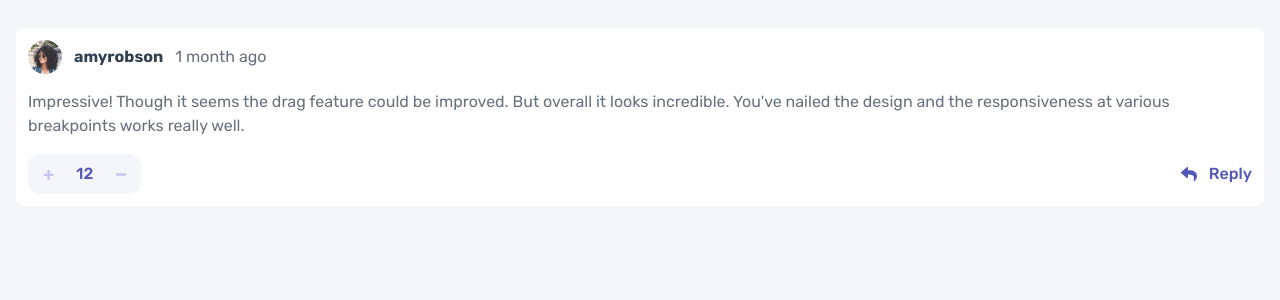
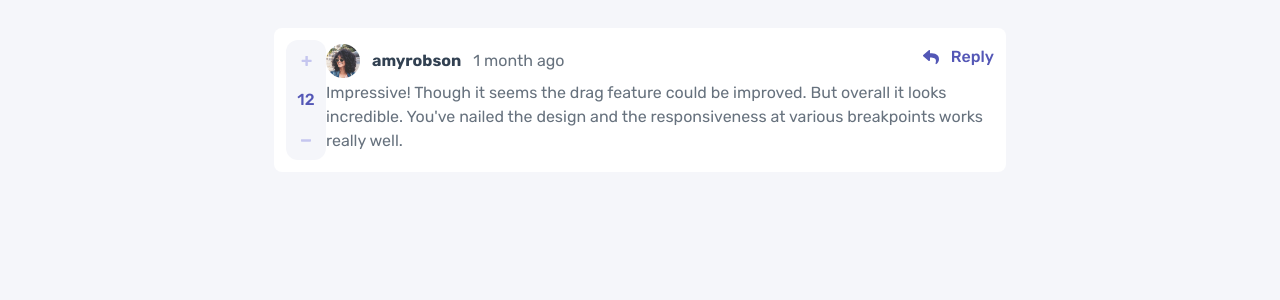
Before and after one commit to devPauloski/interactive-comments-section, a React (Vite) app: page / in a window 1280 px wide. Shown: the top 300 px of the page. Built offline with nearby package versions, Linux system fonts and the light colour scheme.

Commit message:
feat: draft comment component for desktop  screens

```diff
--- a/src/App.jsx
+++ b/src/App.jsx
@@ -9,30 +9,32 @@ export default function App() {
 
 function Comment() {
   return (
-    <section className="grid grid-cols-[auto_auto] rounded-lg bg-white p-3">
-      <div className="col-span-2 col-start-1 mb-4 flex flex-wrap items-center gap-3">
+    <section className="mx-auto grid grid-cols-[auto_auto] rounded-lg bg-white p-3 md:max-w-183 md:grid-cols-[auto_1fr_auto] md:grid-rows-[auto_auto]">
+      <div className="col-span-2 col-start-1 mb-4 flex flex-wrap items-center gap-3 md:col-start-2 md:col-end-3 md:mb-0">
         <img
           className="w-8.5"
-          src="/public/avatars/image-amyrobson.webp"
+          src="/avatars/image-amyrobson.webp"
           alt="amyrobson"
         />
         <h2 className="font-bold text-grey-800">amyrobson</h2>
         <p>1 month ago</p>
       </div>
-      <p className="col-span-2 col-start-1 mb-4">
+      <p className="col-span-2 col-start-1 mb-4 md:col-start-2 md:mb-0">
         Impressive! Though it seems the drag feature could be improved. But
         overall it looks incredible. You've nailed the design and the
         responsiveness at various breakpoints works really well.
       </p>
-      <div>
-        <div className="inline-flex items-center gap-2 rounded-xl bg-grey-50">
+      <div className="md:row-start-1 md:row-end-3 md:h-fit">
+        <div className="flex items-center gap-2 rounded-xl bg-grey-50 md:flex-col">
           <button
             className="grid h-10 w-10 cursor-pointer place-items-center"
             aria-label="Upvote"
           >
             <img src="/src/assets/icons/icon-plus.svg" alt="" />
           </button>
-          <span className="font-medium text-purple-600">12</span>
+          <p className="text-center font-medium text-purple-600">
+            <span className="sr-only">Comment votes:</span> 12
+          </p>
           <button
             className="grid h-10 w-10 cursor-pointer place-items-center"
             aria-label="Downvote"
@@ -41,7 +43,7 @@ function Comment() {
           </button>
         </div>
       </div>
-      <div className="flex items-center justify-end">
+      <div className="flex items-center justify-end md:col-start-3 md:row-start-1 md:h-8.5">
         <button>
           <img
             className="mr-3 inline-block w-4"
```
